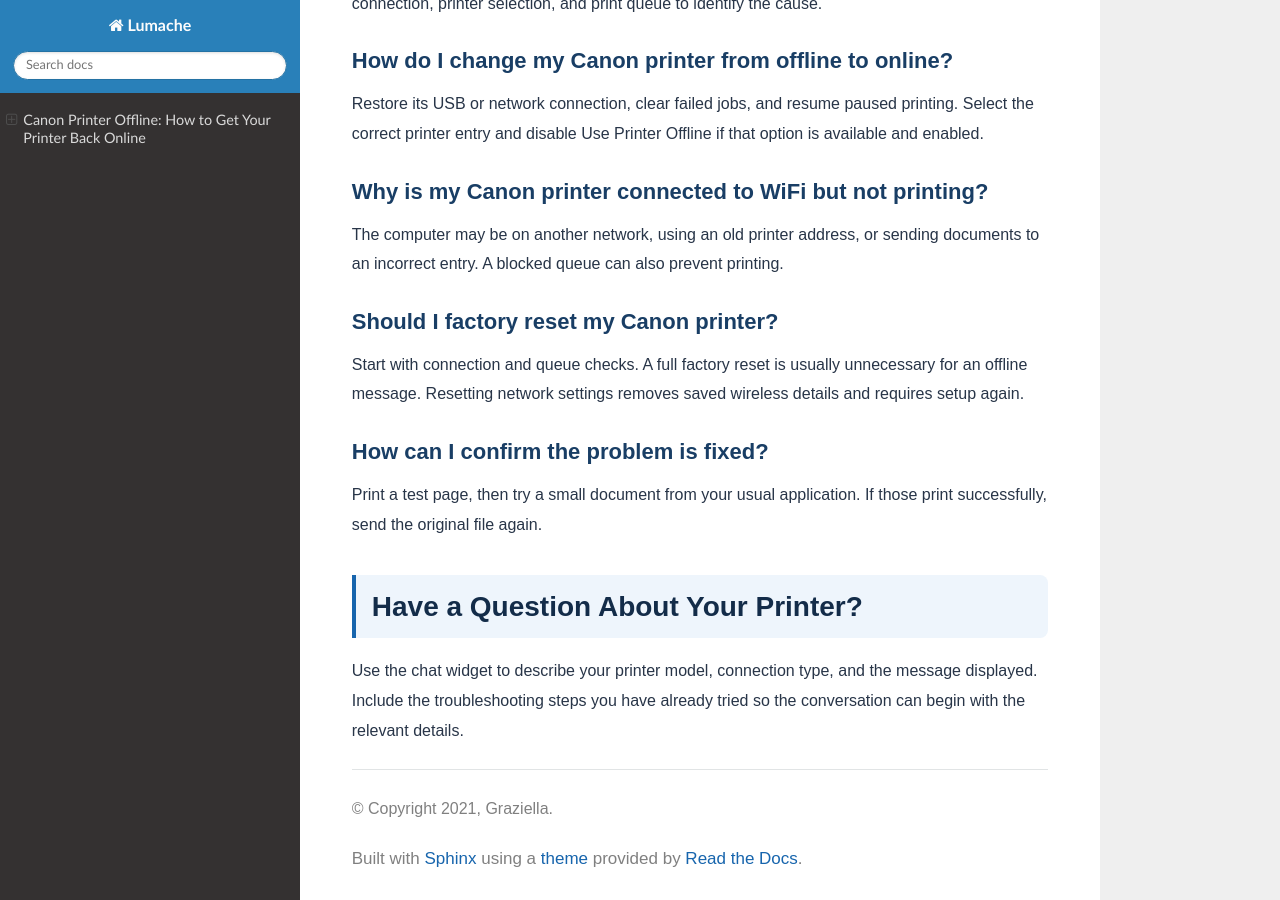
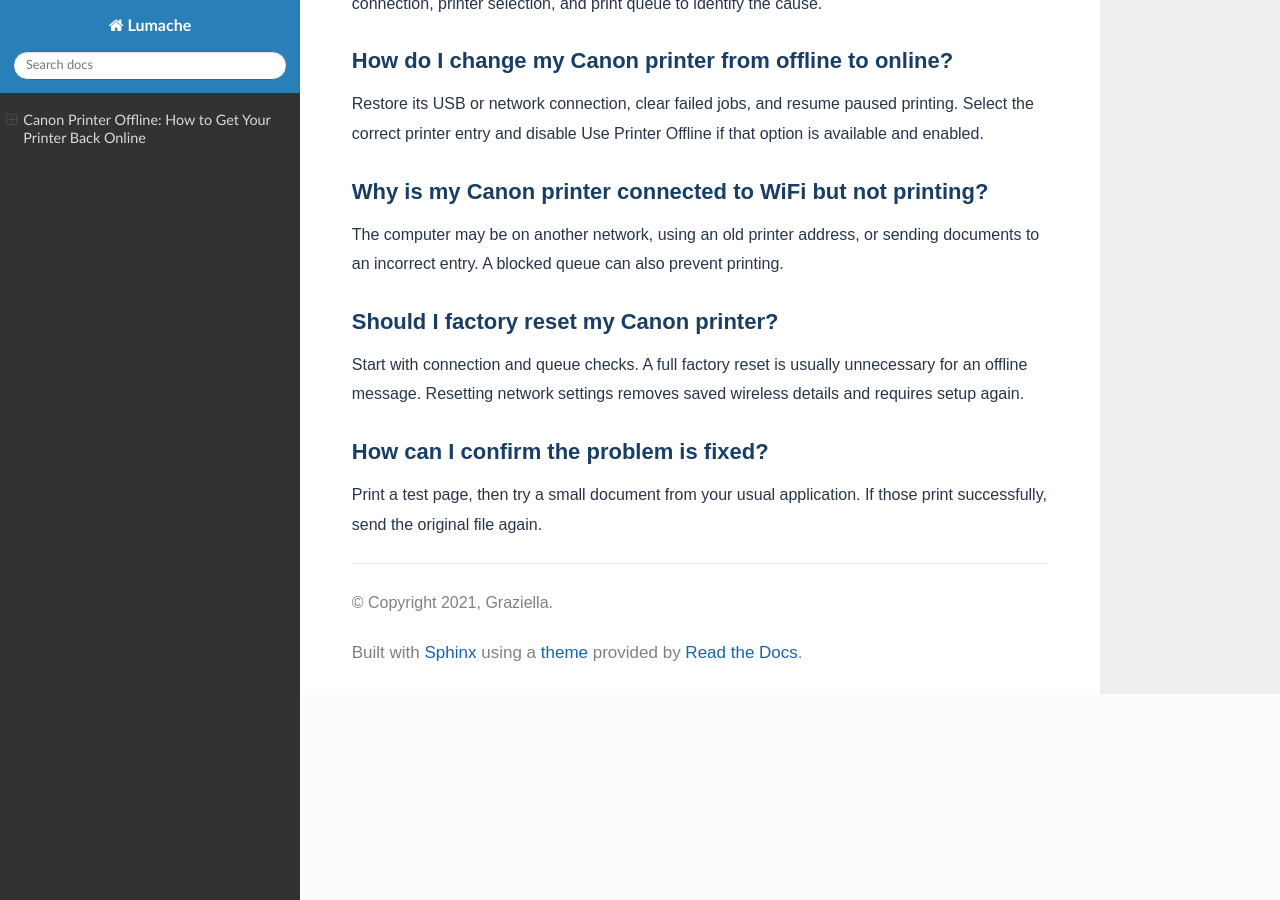
Before and after one commit to instantfast/printerofflinetales, a Sphinx documentation site: the page built from docs/source/index.rst, in a window 1280 px wide and 900 px high, scrolled down 5841 px. Built offline with Sphinx 7.4.7 and the Read the Docs theme 3.1.0, drawn with Linux system fonts in a browser that asks for light colours.

Commit message:
Remove printer question and troubleshooting section
Removed the section about printer questions and troubleshooting.

```diff
--- a/docs/source/index.rst
+++ b/docs/source/index.rst
@@ -181,11 +181,6 @@ How can I confirm the problem is fixed?
 
 Print a test page, then try a small document from your usual application. If those print successfully, send the original file again.
 
-Have a Question About Your Printer?
------------------------------------
-
-Use the chat widget to describe your printer model, connection type, and the message displayed. Include the troubleshooting steps you have already tried so the conversation can begin with the relevant details.
-
 .. raw:: html
 
 
```
